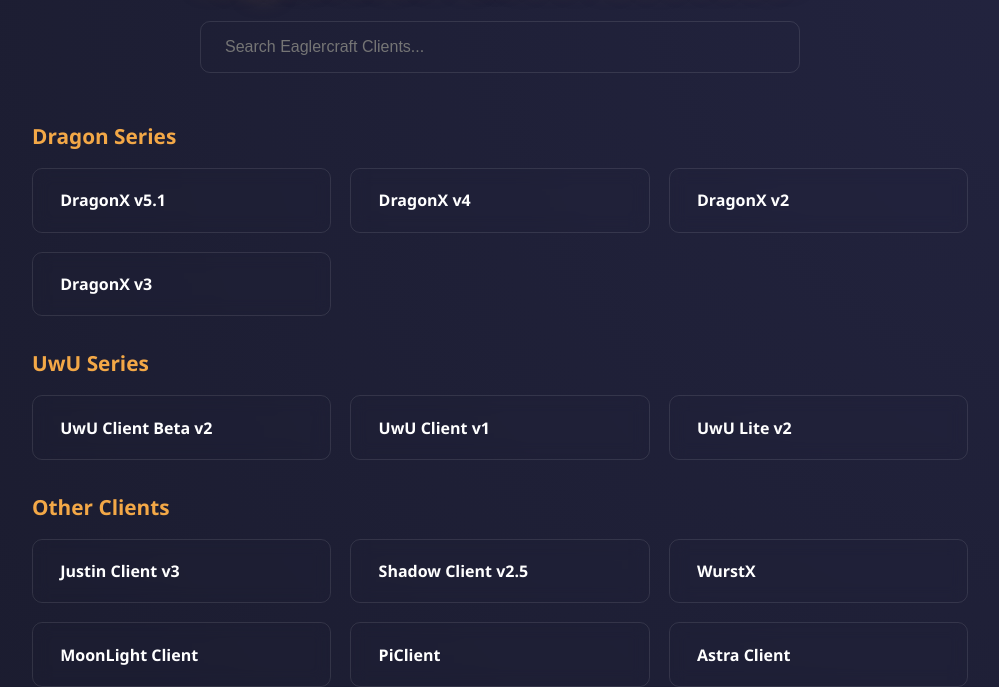
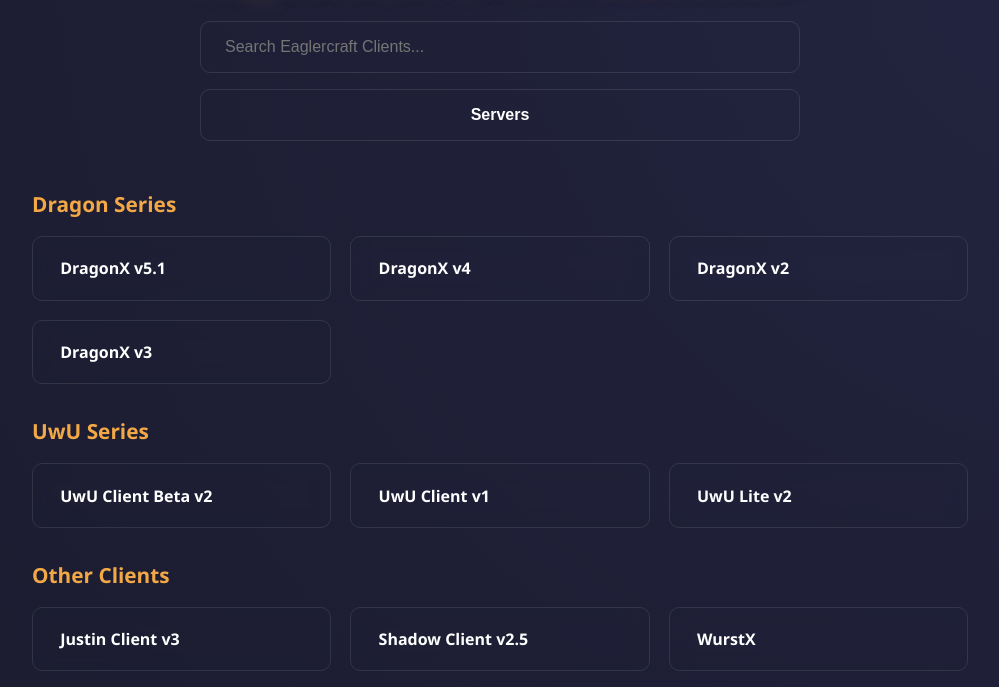
Before and after one commit to kryptoneaglerhacks/Eaglercraft-Client-Launcher, a plain HTML site: page index.html in a window 1280 px wide. Shown: the part 95-782 px from the top of the page, without its empty margins (140-1139 px from the left). Drawn offline with Linux system fonts and the light colour scheme.

Commit message:
Update index.html

```diff
--- a/index.html
+++ b/index.html
@@ -156,6 +156,27 @@
             color: rgba(255, 255, 255, 0.7);
             display: none;
         }
+
+        .servers-btn {
+            width: 100%;
+            padding: 1rem 1.5rem;
+            font-size: 1rem;
+            background: transparent;
+            border: 1px solid rgba(255, 255, 255, 0.1);
+            border-radius: 10px;
+            color: #fff;
+            transition: all 0.3s ease;
+            margin-top: 1rem;
+            font-weight: 600;
+        }
+
+        .servers-btn:hover {
+            background: var(--item-hover);
+            border-color: var(--primary-dark);
+            box-shadow:
+                0 4px 25px rgba(0, 0, 0, 0.15),
+                0 0 20px rgba(243, 168, 71, 0.2);
+        }
     </style>
 </head>
 <body>
@@ -166,6 +187,7 @@
             <h1>Eaglercraft Client Launcher</h1>
             <div class="search-container">
                 <input type="text" id="search" placeholder="Search Eaglercraft Clients..." autocomplete="off">
+                <button class="servers-btn" id="serversBtn">Servers</button>
             </div>
         </header>
 
@@ -247,6 +269,10 @@
         search.addEventListener('input', (e) => {
             filterClients(e.target.value);
         });
+
+        document.getElementById('serversBtn').addEventListener('click', function() {
+            window.open('https://cdn.glitch.global/2706e423-8c42-4b04-8798-447e2a21fc00/servers.png?v=1742839236404', '_blank');
+        });
     </script>
 </body>
 </html>
```
